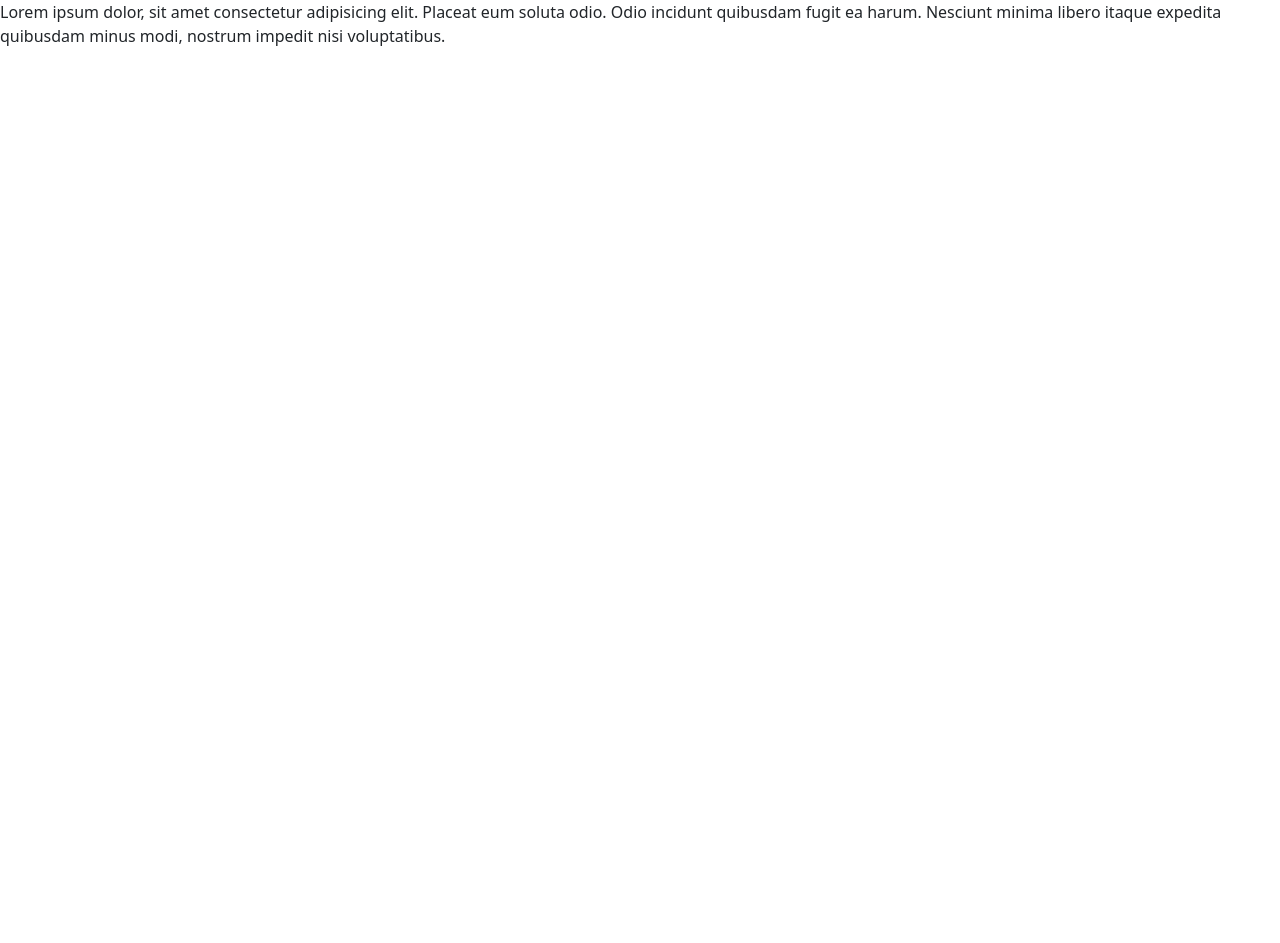
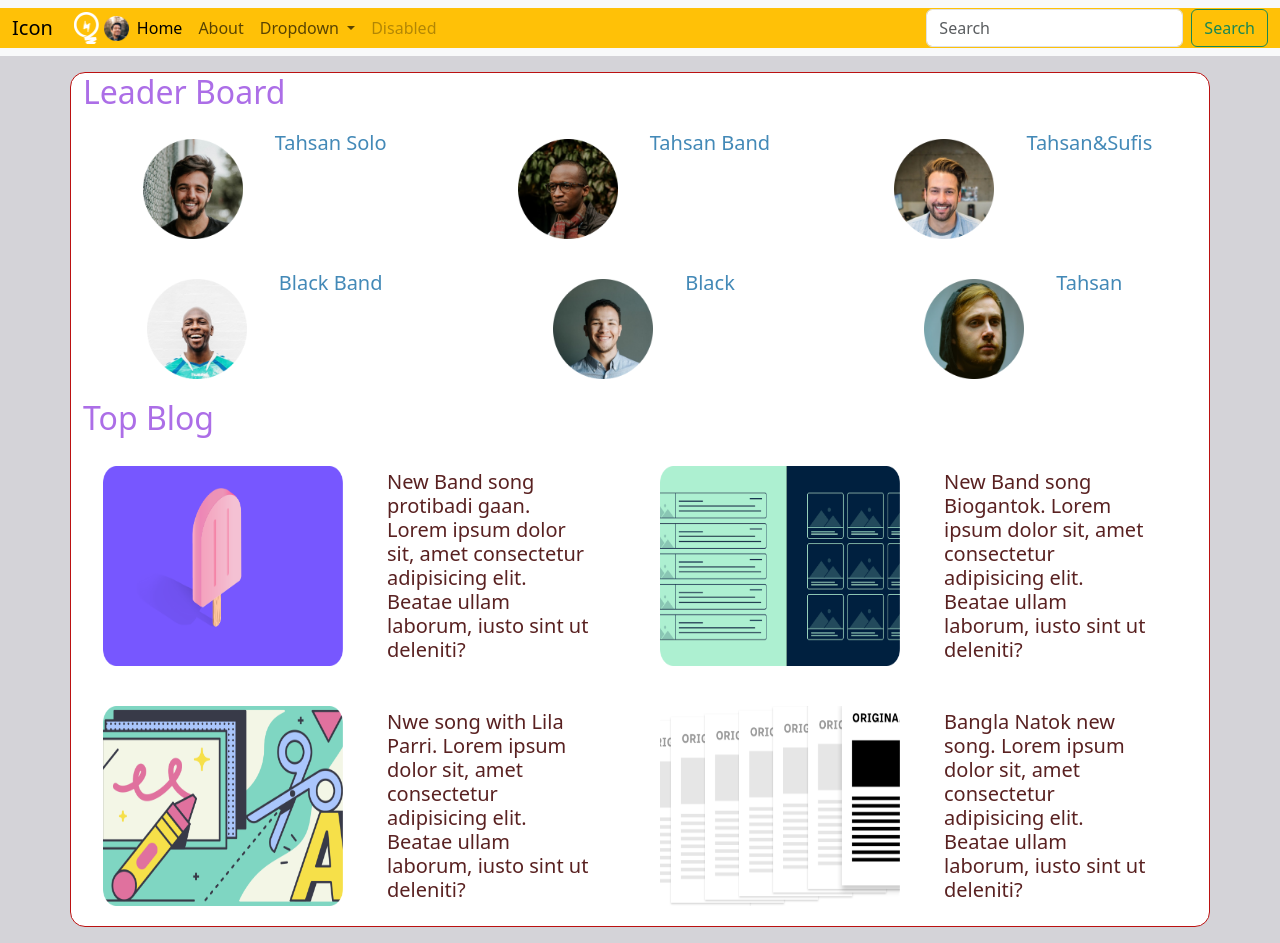
Before and after one commit to Ferdousmohammed/leader-board, a plain HTML site: page index.html in a window 1280 px wide. Before the commit the page ends 800 px from the top, so only its background shows below. Drawn offline with nearby package versions, Linux system fonts and the light colour scheme.

Commit message:
new-commit

```diff
--- a/index.html
+++ b/index.html
@@ -11,12 +11,143 @@
 
 
 </head>
-<body>
+<body class="fg">
 
 
-<p>  Lorem ipsum dolor, sit amet consectetur adipisicing elit. Placeat eum soluta odio. Odio incidunt quibusdam fugit ea harum. Nesciunt minima libero itaque expedita quibusdam minus modi, nostrum impedit nisi voluptatibus.</p>
 
 
+
+
+<div class="mar">
+
+    <nav class="navbar navbar-expand-lg bg-body-tertiary">
+        <div class="container-fluid bg-warning">
+          <a class="navbar-brand" href="#">Icon</a>
+          <img id="wd" src="images/icons/logo.png" alt="">
+          <img id="wd" src="images/icons/profile.png" alt="">
+
+          <button class="navbar-toggler" type="button" data-bs-toggle="collapse" data-bs-target="#navbarSupportedContent" aria-controls="navbarSupportedContent" aria-expanded="false" aria-label="Toggle navigation">
+            <span class="navbar-toggler-icon"></span>
+          </button>
+          <div class="collapse navbar-collapse    " id="navbarSupportedContent">
+            <ul class="navbar-nav me-auto mb-2 mb-lg-0  ">
+              <li class="nav-item ">
+                <a id=" " class="nav-link active   " aria-current="page" href="#">Home</a>
+              </li>
+              <li class="nav-item">
+                <a class="nav-link" href="#">About</a>
+              </li>
+
+
+              <li class="nav-item dropdown">
+                <a class="nav-link dropdown-toggle" href="#" role="button" data-bs-toggle="dropdown" aria-expanded="false">
+                  Dropdown
+                </a>
+                <ul class="dropdown-menu">
+                  <li><a class="dropdown-item" href="#">Home</a></li>
+                  <li><a class="dropdown-item" href="#">About</a></li>
+                  <li><hr class="dropdown-divider"></li>
+                  <li><a class="dropdown-item" href="#">Workes</a></li>
+                </ul>
+              </li>
+              <li class="nav-item">
+                <a class="nav-link disabled">Disabled</a>
+              </li>
+            </ul>
+            <form class="d-flex" role="search">
+              <input class="form-control me-2" type="search" placeholder="Search" aria-label="Search">
+              <button class="btn btn-outline-success" type="submit">Search</button>
+            </form>
+          </div>
+        </div>
+      </nav>
+</div>
+
+   <div class="container leaderr">
+    <h2 class="blue">Leader Board</h2>
+<div class="row">
+    <div class="col-md-4  d-flex justify-content-center ">
+        <img src="images/players/player-1.png" alt="" class="set">
+        <h5 class="name  "> Tahsan Solo </h5>
+
+
+        </div>
+
+
+    <div class="col-md-4   d-flex justify-content-center">
+
+        <img src="images/players/player-2.png" alt="" class="set">
+
+        <h5 class="name  "> Tahsan Band </h5>
+
+
+    </div>
+    <div class="col-md-4    d-flex justify-content-center">
+
+        <img src="images/players/player-3.png" alt="" class="set">
+        <h5 class="name   "> Tahsan&Sufis </h5>
+
+
+    </div>
+</div>
+<div class="row">
+
+    <div class="col-md-4   d-flex justify-content-center ">
+
+        <img src="images/players/player-4.png" alt="" class="set">
+
+        <h5 class="name "> Black Band </h5>
+
+    </div>
+    <div class="col-md-4  d-flex justify-content-center ">
+
+        <img src="images/players/player-5.png" alt="" class="set">
+        <h5 class="name  ">Black  </h5>
+
+
+    </div>
+    <div class="col-md-4   d-flex justify-content-center">
+        <img src="images/players/player-6.png" alt="" class="set">
+        <h5 class="name  "> Tahsan </h5>
+
+
+    </div>
+
+
+<div class="row">
+    <h2 class="blue">
+        Top Blog
+    </h2>
+    <div class="col-md-6  d-flex justify-content-center ">
+     <img class="setx" src="images/blogs/blog-1.png" alt="">
+     <h5 class="con">New Band song protibadi gaan. Lorem ipsum dolor sit, amet consectetur adipisicing elit. Beatae ullam laborum, iusto sint ut deleniti?</h5>
+    </div>
+    <div class="col-md-6  d-flex justify-content-center ">
+        <img class="setx" src="images/blogs/blog-2.png" alt="">
+        <h5 class="con">New Band song  Biogantok. Lorem ipsum dolor sit, amet consectetur adipisicing elit. Beatae ullam laborum, iusto sint ut deleniti?</h5>
+
+    </div>
+</div>
+
+<div class="row">
+    <div class="col-md-6   d-flex justify-content-center">
+        <img class="setx" src="images/blogs/blog-3.png" alt="">
+        <h5 class="con   ">Nwe song with Lila Parri. Lorem ipsum dolor sit, amet consectetur adipisicing elit. Beatae ullam laborum, iusto sint ut deleniti? </h5>
+
+    </div>
+    <div class="col-md-6  d-flex justify-content-center ">
+
+        <img class="setx" src="images/blogs/blog-4.png" alt="">
+     <h5 class="con">Bangla Natok new song. Lorem ipsum dolor sit, amet consectetur adipisicing elit. Beatae ullam laborum, iusto sint ut deleniti?</h5>
+    </div>
+</div>
+
+
+
+</div>
+
+
+   </div>
 
 
 
--- a/style.css
+++ b/style.css
@@ -1,6 +1,46 @@
+.fg {
+    background-color: #d4d3d8;
+}
+
 #logo {
-    width: 320px;
+    width: 40px;}
+.blue {
+    color: rgb(172, 110, 231);
 }
-.creat {
-    background-color: yellow;
+ #wd  {
+    width: 25px;
+    margin-left: 5px;
+
 }
+.set {
+    width: 100PX;
+    margin: 20px;
+}
+.name {
+    color: rgb(67, 137, 183);
+
+    margin: 5px;
+    padding: 7px;
+}
+.leaderr{
+    margin: 16px;
+    width: 870px;
+    height: auto;
+    left: 285px;
+    top: 135px;
+    background-color: #ffffff;
+    border-radius: 15px;
+    border: 1px solid #bb1111;
+}
+.setx {
+    width: 250px;
+    margin: 15px;
+    padding: 5px;
+
+}
+
+.con{
+    color: rgb(89, 33, 33);
+    margin: 15px;
+    padding: 9px;
+}
```
